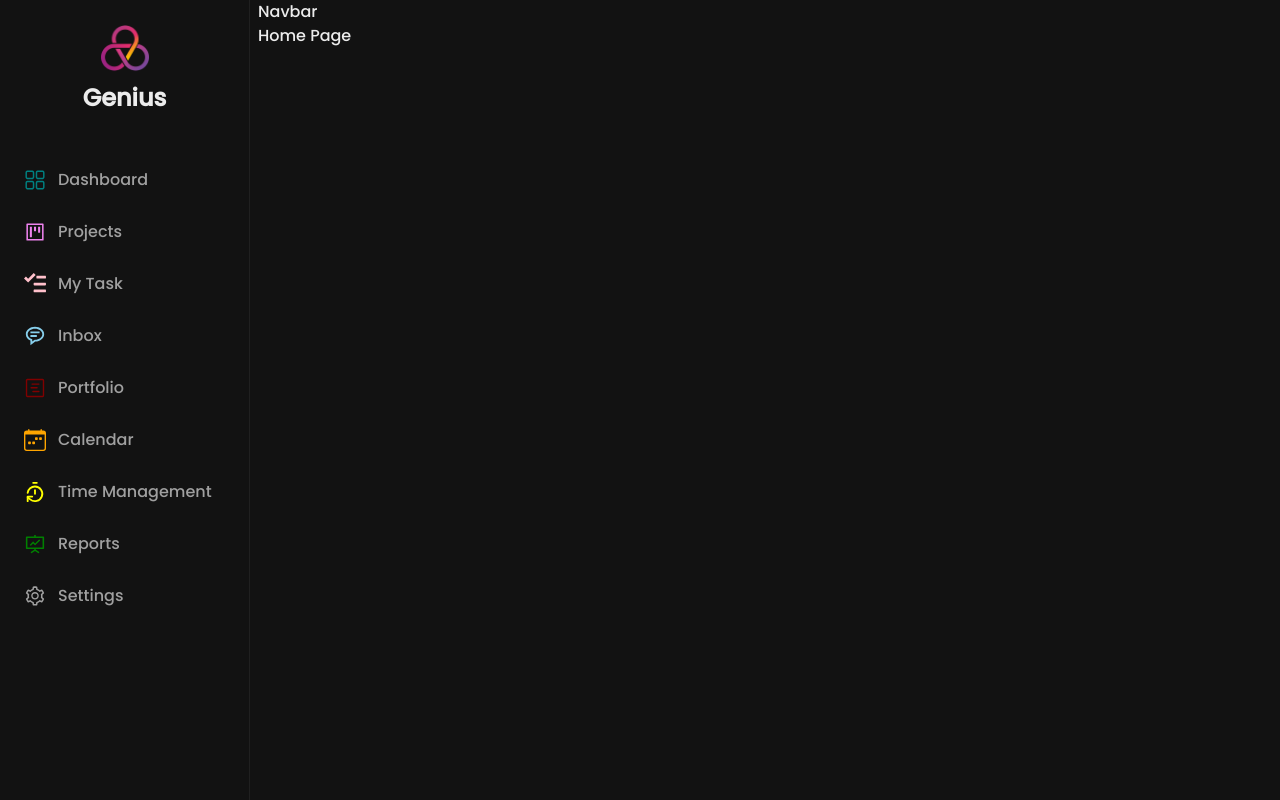
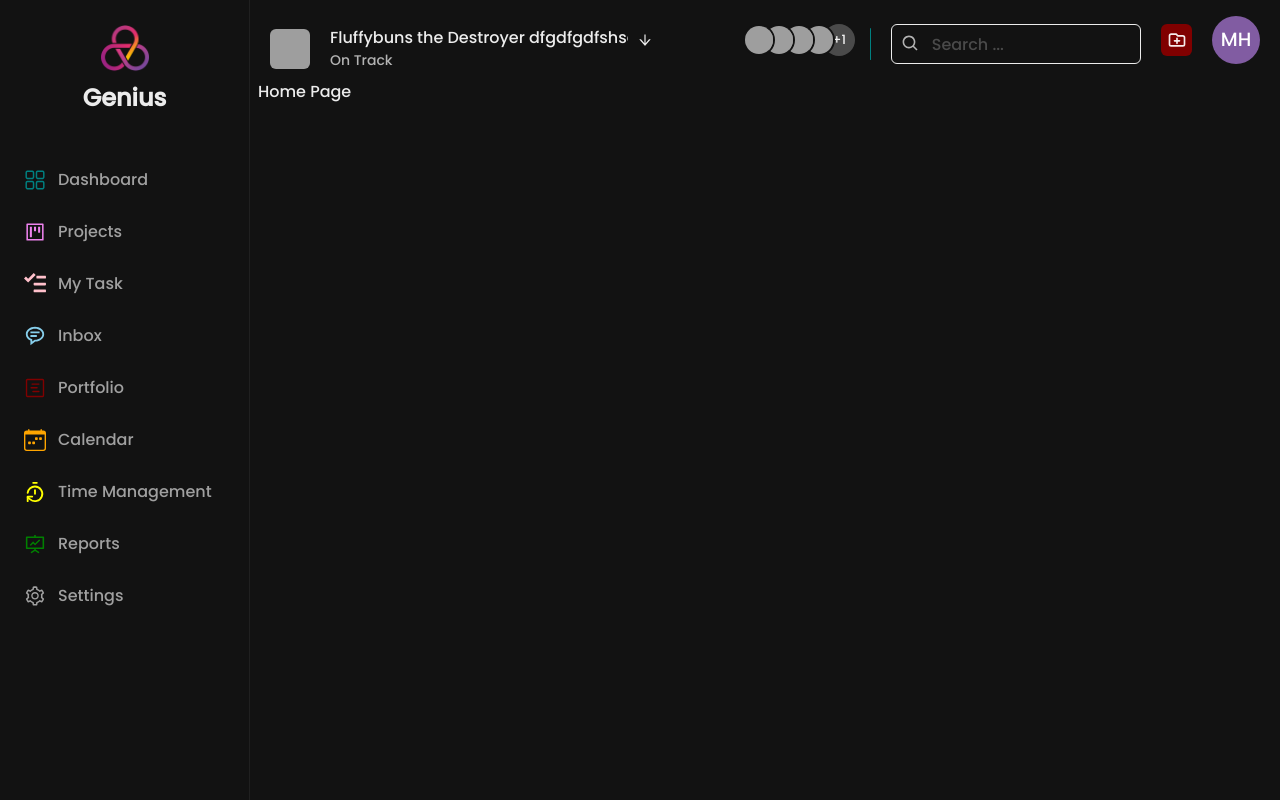
Before and after one commit to mehedi008h/project-management-front-end, a React (Vite) app: page / in a window 1280 px wide. Built offline with nearby package versions, Linux system fonts and the light colour scheme; grey boxes are pictures that could not be loaded.

Commit message:
design navbar

```diff
--- /dev/null
+++ b/src/components/common/Navbar.tsx
@@ -0,0 +1,43 @@
+import { Avatar, Box, Flex, HStack } from "@chakra-ui/react";
+import { HiOutlineFolderAdd } from "react-icons/hi";
+import { NavProject, SearchInput } from "..";
+
+const Navbar = () => {
+    return (
+        <Flex
+            height="80px"
+            width="100%"
+            justifyContent="space-between"
+            alignItems="center"
+            paddingRight={5}
+        >
+            <Box w="100%" paddingRight="15px">
+                <NavProject />
+            </Box>
+            <HStack spacing={5} w="100%">
+                <Box
+                    h={8}
+                    w="1px"
+                    backgroundColor="teal"
+                    marginTop={2}
+                    rounded="md"
+                ></Box>
+                <SearchInput />
+                <Flex
+                    justifyContent="center"
+                    alignItems="center"
+                    h={8}
+                    w={12}
+                    rounded="md"
+                    backgroundColor="maroon"
+                    cursor="pointer"
+                >
+                    <HiOutlineFolderAdd size={20} />
+                </Flex>
+                <Avatar name="Mehedi Hasan" size="md" />
+            </HStack>
+        </Flex>
+    );
+};
+
+export default Navbar;
--- a/src/components/index.ts
+++ b/src/components/index.ts
@@ -3,3 +3,9 @@ export { default as InputField } from "./inputs/InputField";
 export { default as Login } from "./auth/Login";
 export { default as Signup } from "./auth/Signup";
 export { default as Sidebar } from "./common/Sidebar";
+export { default as Navbar } from "./common/Navbar";
+export { default as SearchInput } from "./navbar/SearchInput";
+export { default as ProjectSelector } from "./navbar/ProjectSelector";
+export { default as NavProject } from "./navbar/NavProject";
+export { default as ProjectAvatarGroup } from "./navbar/ProjectAvatarGroup";
+export { default as SelectOption } from "./navbar/SelectOption";
--- /dev/null
+++ b/src/components/navbar/NavProject.tsx
@@ -0,0 +1,23 @@
+import { Box, Flex } from "@chakra-ui/react";
+
+import { ProjectAvatarGroup, ProjectSelector } from "..";
+
+const NavProject = () => {
+    return (
+        <Flex
+            w="100%"
+            justifyContent="space-between"
+            alignItems="center"
+            gap={5}
+        >
+            <Box w="100%">
+                <ProjectSelector />
+            </Box>
+            <Box>
+                <ProjectAvatarGroup />
+            </Box>
+        </Flex>
+    );
+};
+
+export default NavProject;
--- /dev/null
+++ b/src/components/navbar/ProjectAvatarGroup.tsx
@@ -0,0 +1,18 @@
+import { Avatar, AvatarGroup } from "@chakra-ui/react";
+
+const ProjectAvatarGroup = () => {
+    return (
+        <AvatarGroup size="sm" max={4}>
+            <Avatar name="Ryan Florence" src="https://bit.ly/ryan-florence" />
+            <Avatar name="Segun Adebayo" src="https://bit.ly/sage-adebayo" />
+            <Avatar name="Kent Dodds" src="https://bit.ly/kent-c-dodds" />
+            <Avatar
+                name="Prosper Otemuyiwa"
+                src="https://bit.ly/prosper-baba"
+            />
+            <Avatar name="Christian Nwamba" src="https://bit.ly/code-beast" />
+        </AvatarGroup>
+    );
+};
+
+export default ProjectAvatarGroup;
--- /dev/null
+++ b/src/components/navbar/ProjectSelector.tsx
@@ -0,0 +1,27 @@
+import { Button, Menu, MenuButton, MenuList } from "@chakra-ui/react";
+import { AiOutlineArrowDown } from "react-icons/ai";
+import { SelectOption } from "..";
+
+const ProjectSelector = () => {
+    return (
+        <Menu>
+            <MenuButton
+                variant="unstyled"
+                w="85%"
+                as={Button}
+                rightIcon={<AiOutlineArrowDown />}
+                display="flex"
+                alignItems="start"
+            >
+                <SelectOption button />
+            </MenuButton>
+
+            <MenuList w="100%" marginTop={5}>
+                <SelectOption button={false} />
+                <SelectOption button={false} />
+            </MenuList>
+        </Menu>
+    );
+};
+
+export default ProjectSelector;
--- /dev/null
+++ b/src/components/navbar/SearchInput.tsx
@@ -0,0 +1,33 @@
+import { FieldValues, SubmitHandler, useForm } from "react-hook-form";
+import { InputField } from "..";
+import { BiSearch } from "react-icons/bi";
+
+const SearchInput = () => {
+    const {
+        register,
+        handleSubmit,
+        formState: { errors },
+    } = useForm<FieldValues>({
+        defaultValues: {
+            email: "",
+            password: "",
+        },
+    });
+
+    const onSubmit: SubmitHandler<FieldValues> = (data) => {
+        console.log("Data: " + JSON.stringify(data));
+    };
+    return (
+        <InputField
+            id="searchText"
+            type="text"
+            placeHolder="Search ..."
+            register={register}
+            icon={<BiSearch />}
+            errors={errors}
+            required
+        />
+    );
+};
+
+export default SearchInput;
--- /dev/null
+++ b/src/components/navbar/SelectOption.tsx
@@ -0,0 +1,38 @@
+import { Box, HStack, Image, MenuItem, Text } from "@chakra-ui/react";
+
+interface Props {
+    button: boolean;
+}
+
+const SelectOption = ({ button }: Props) => {
+    return (
+        <MenuItem minH="48px" w="100%">
+            <HStack>
+                <Image
+                    boxSize="2.5rem"
+                    borderRadius="md"
+                    src="https://placekitten.com/100/100"
+                    alt="Fluffybuns the destroyer"
+                    mr="12px"
+                />
+                <Box>
+                    {button ? (
+                        <Text fontWeight="medium" w="75%" overflow="hidden">
+                            Fluffybuns the Destroyer dfgdfgdfshsdhshdfdsfds
+                        </Text>
+                    ) : (
+                        <Text fontWeight="medium">
+                            Fluffybuns the Destroyer dfgdfgdfshsdhshdfdsfds
+                        </Text>
+                    )}
+
+                    <Text fontSize="sm" color="gray.300">
+                        On Track
+                    </Text>
+                </Box>
+            </HStack>
+        </MenuItem>
+    );
+};
+
+export default SelectOption;
--- a/src/pages/Layout.tsx
+++ b/src/pages/Layout.tsx
@@ -1,6 +1,6 @@
-import { Box, Grid, GridItem, Show, Text } from "@chakra-ui/react";
+import { Box, Grid, GridItem, Show } from "@chakra-ui/react";
 import { Outlet } from "react-router-dom";
-import { Sidebar } from "../components";
+import { Navbar, Sidebar } from "../components";
 const Layout = () => {
     return (
         <Grid
@@ -20,7 +20,7 @@ const Layout = () => {
             </Show>
             <GridItem area="main">
                 <Box paddingLeft={2}>
-                    <Text>Navbar</Text>
+                    <Navbar />
                     <Outlet />
                 </Box>
             </GridItem>
```
